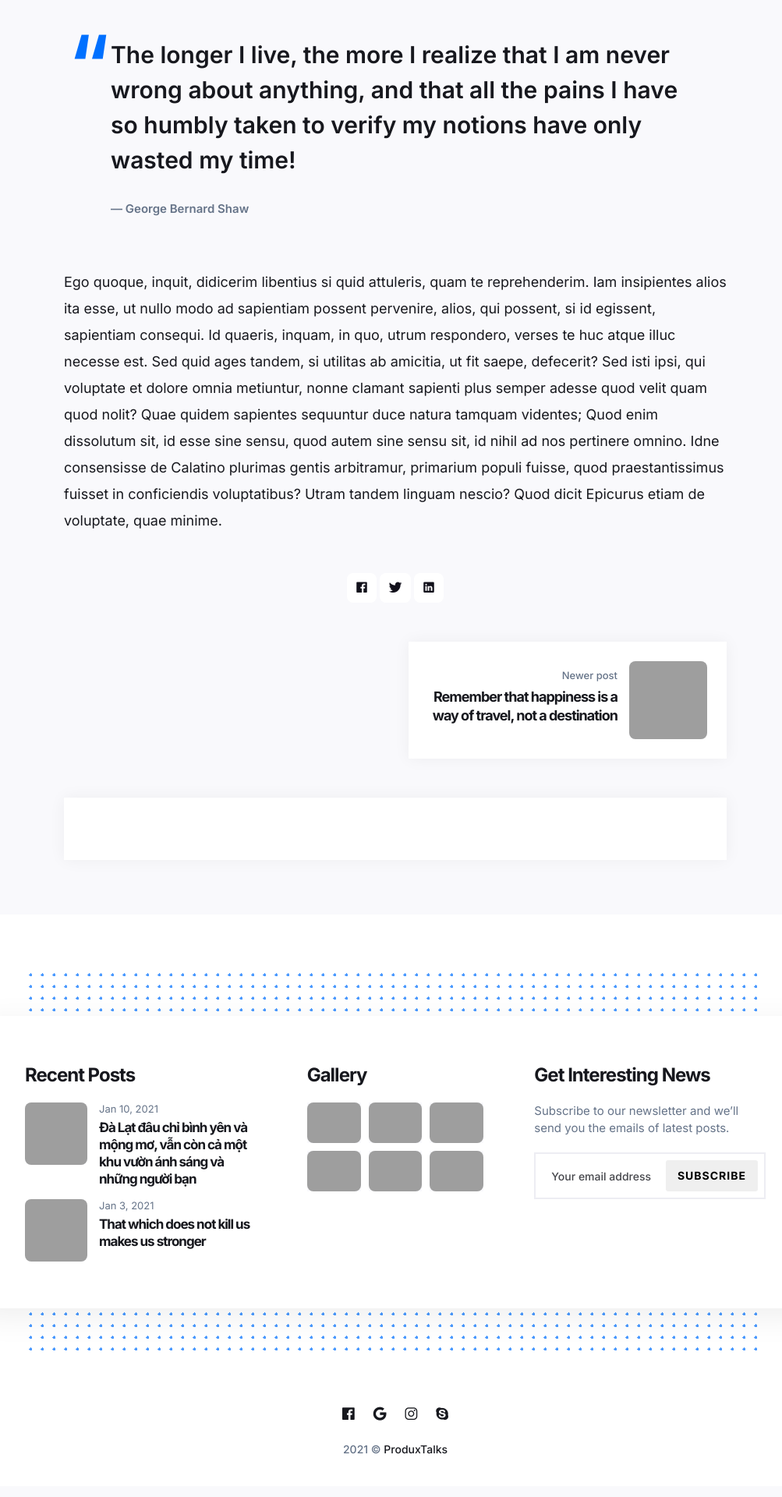
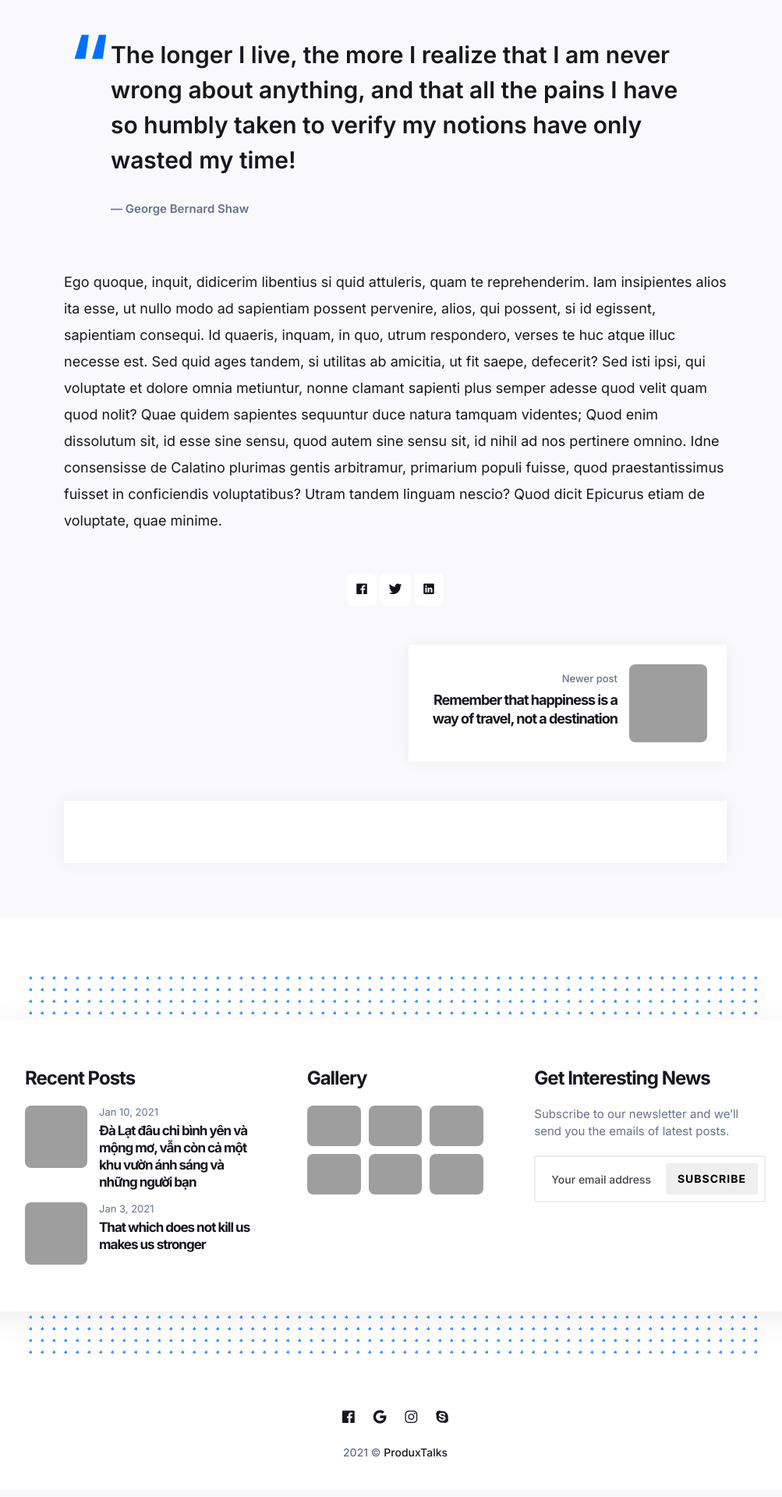
Before and after one commit to hoangdangent/hoangdangent.github.io, a Jekyll site: the page built from _posts/2018-04-23-The-only-true-wisdom-is-knowing-that-you-know-nothing.markdown, in a window 1280 px wide. Shown: the part 3530-5450 px from the top of the page at 78% size, without its empty margins (133-1136 px from the left). Built offline with Jekyll 4.4.1, drawn with Linux system fonts in a browser that asks for light colours; nearby versions of some CDN libraries; comment, search, counter and statistics services are not loaded; grey boxes are pictures that could not be loaded.

Commit message:
Update post.scss

```diff
--- a/_sass/4-layouts/post.scss
+++ b/_sass/4-layouts/post.scss
@@ -33,7 +33,7 @@
 
   .share__link {
     display: block;
-    padding: 2px 12px;
+    padding: 4px 12px;
     font-size: 18px;
     color: $background-color-alt;
 
```
